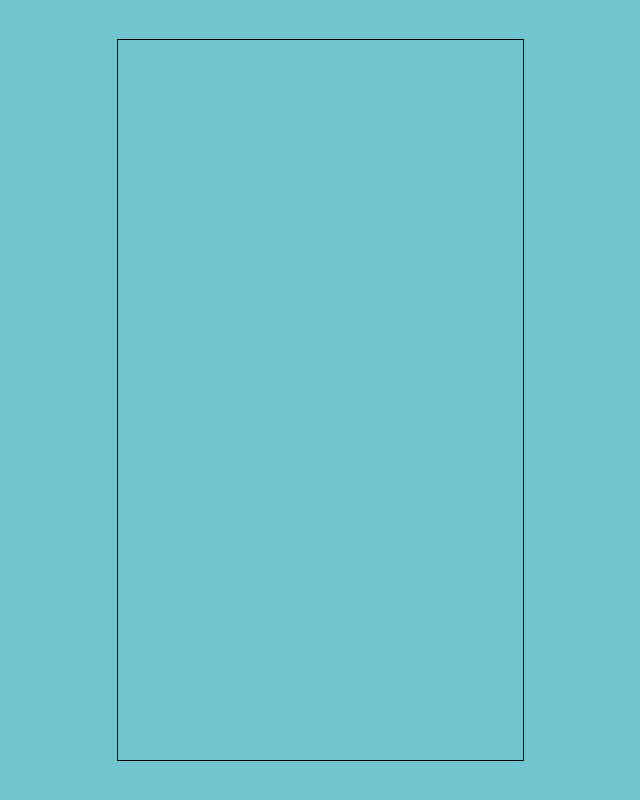
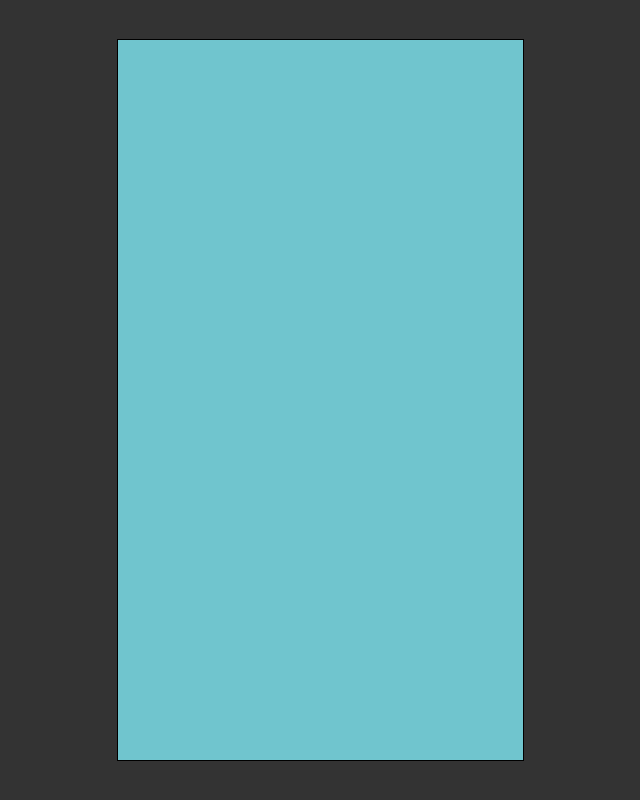
Before and after one commit to lyminhthai2009/Game-Test, a plain HTML site: page index.html in a window 1280 px wide. Shown: the whole page, without its empty margins (320-960 px from the left). Drawn offline with Linux system fonts and the light colour scheme.

Commit message:
Update index.html

```diff
--- a/index.html
+++ b/index.html
@@ -2,18 +2,37 @@
 <html lang="vi">
 <head>
     <meta charset="UTF-8">
+    <!-- Rất quan trọng cho hiển thị trên điện thoại -->
     <meta name="viewport" content="width=device-width, initial-scale=1.0, user-scalable=no">
-    <title>Flappy Bird Clone</title>
+    <title>Flappy Tank</title>
+    <!-- Liên kết đến file CSS -->
     <link rel="stylesheet" href="style.css">
     <style>
-        /* Đảm bảo không có scroll bar khi chơi trên mobile */
-        body { margin: 0; overflow: hidden; background-color: #70c5ce; }
-        canvas { display: block; margin: 0 auto; } /* Căn giữa canvas */
+        /* CSS nội tuyến để đảm bảo các quy tắc quan trọng được áp dụng ngay */
+        body {
+            margin: 0; /* Loại bỏ khoảng trắng mặc định */
+            overflow: hidden; /* Ngăn thanh cuộn xuất hiện, đặc biệt trên mobile */
+            background-color: #333; /* Màu nền tối fallback */
+            display: flex; /* Sử dụng Flexbox để căn giữa */
+            justify-content: center; /* Căn giữa canvas theo chiều ngang */
+            align-items: center; /* Căn giữa canvas theo chiều dọc */
+            min-height: 100vh; /* Đảm bảo body chiếm toàn bộ chiều cao màn hình */
+        }
+        canvas {
+            display: block; /* Loại bỏ khoảng trống thừa dưới canvas */
+            /* Kích thước sẽ được đặt bởi JavaScript */
+            background-color: #70c5ce; /* Màu nền mặc định của game */
+            /* Thêm viền để dễ nhìn trong quá trình phát triển (có thể xóa sau) */
+            /* border: 1px solid black; */
+        }
     </style>
 </head>
 <body>
+    <!-- Phần tử Canvas nơi game sẽ được vẽ -->
     <canvas id="gameCanvas"></canvas>
 
-    <script src="script.js"></script>
+    <!-- Liên kết đến file JavaScript (đặt cuối body hoặc dùng defer/async) -->
+    <!-- defer đảm bảo HTML được phân tích xong trước khi thực thi script -->
+    <script src="script.js" defer></script>
 </body>
 </html>
```
